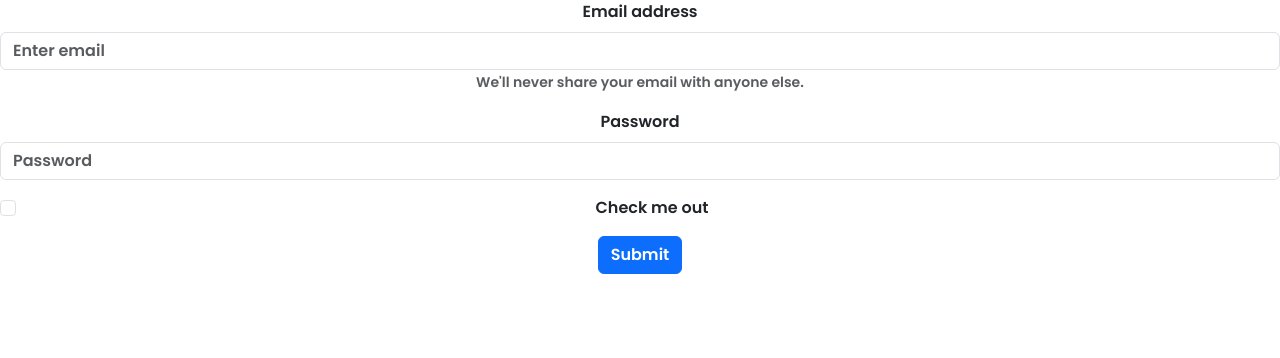
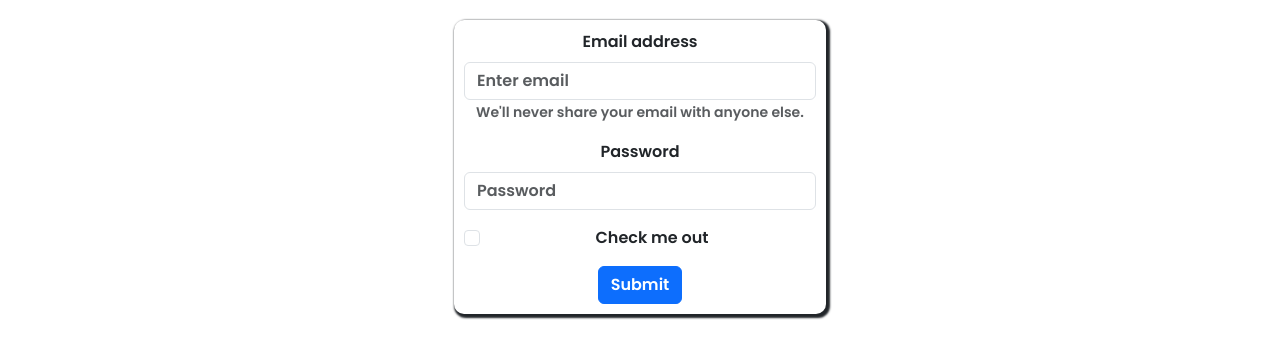
Before and after one commit to SasidaDilhan/Green-Care, a React (Create React App) app in the folder FRONTEND/: page /signup in a window 1280 px wide. Shown: the top 358 px of the page. Built offline with nearby package versions, Linux system fonts and the light colour scheme.

Commit message:
styling don

```diff
--- a/FRONTEND/src/Views/Signup/Signup.js
+++ b/FRONTEND/src/Views/Signup/Signup.js
@@ -4,7 +4,8 @@ import Form from "react-bootstrap/Form";
 
 function Signup() {
   return (
-    <div>
+    <div className="div1">
+      <div className="div2">
         <Form>
           <Form.Group className="mb-3" controlId="formBasicEmail">
             <Form.Label>Email address</Form.Label>
@@ -26,6 +27,7 @@ function Signup() {
           </Button>
         </Form>
       </div>
+    </div>
   );
 }
 
```
Also changed, not shown: FRONTEND/src/Views/Signup/signUpStyle.css (added). Lines whose indentation alone changed are shown as unchanged.
